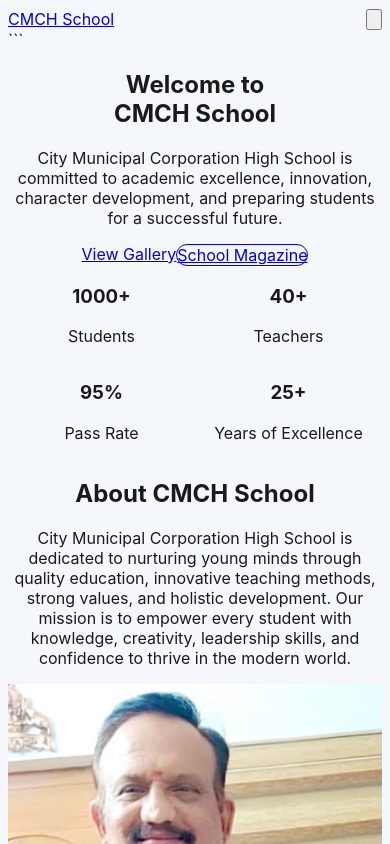
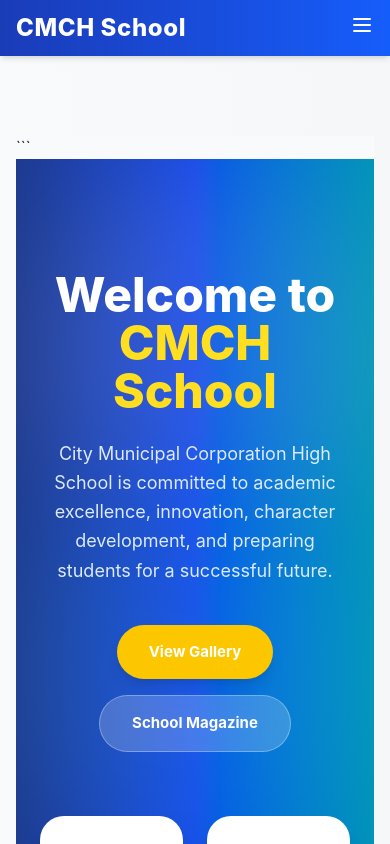
Before and after one commit to samuelpraveenk9-lab/citymunicipalhighschoolrjy, a React (Vite) app: page / in a window 390 px wide. Shown: the top 844 px of the page. Built offline with nearby package versions, Linux system fonts and the light colour scheme.

Commit message:
Enhance global styles and improve responsiveness

```diff
--- a/src/index.css
+++ b/src/index.css
@@ -1,55 +1,151 @@
-/* -----------------------------------------
-   CMCH SCHOOL – GLOBAL ROOT STYLES
-   Powered by TailwindCSS
------------------------------------------- */
+@import "tailwindcss";
 
-/* Tailwind layers */
-@tailwind base;
-@tailwind components;
-@tailwind utilities;
+/* =========================================
+CMCH SCHOOL - GLOBAL STYLES
+Modern 2026 Design System
+========================================= */
 
-/* Smooth, clean font */
+:root {
+--primary: #1e40af;
+--secondary: #0ea5e9;
+--accent: #fbbf24;
+--background: #f8fafc;
+--text: #0f172a;
+}
+
+/* Reset */
+*,
+*::before,
+*::after {
+box-sizing: border-box;
+}
+
+/* Smooth scrolling */
+html {
+scroll-behavior: smooth;
+}
+
+/* Body */
 body {
-  font-family: 'Inter', sans-serif;
-  background-color: #f4f7fb;
-  color: #1a1a1a;
+margin: 0;
+padding: 0;
+font-family: Inter, system-ui, sans-serif;
+background: var(--background);
+color: var(--text);
+overflow-x: hidden;
+
 -webkit-font-smoothing: antialiased;
 -moz-osx-font-smoothing: grayscale;
 }
 
-/* Better scrolling */
-html {
-  scroll-behavior: smooth;
+/* Root container */
+#root {
+min-height: 100vh;
 }
 
-/* Remove link highlight on mobile */
+/* Links */
 a {
+text-decoration: none;
+color: inherit;
 -webkit-tap-highlight-color: transparent;
 }
 
-/* Make images smoother */
+/* Images */
 img {
+display: block;
 max-width: 100%;
-  display: block;
+height: auto;
 }
 
-/* Remove input outlines but keep accessibility */
+/* Buttons */
+button {
+font-family: inherit;
+cursor: pointer;
+}
+
+/* Forms */
 input,
 textarea,
+select,
 button {
 outline: none;
 }
 
-/* Cleaner scrollbars (optional but looks professional) */
+/* Selection */
+::selection {
+background: #bfdbfe;
+color: #0f172a;
+}
+
+/* Scrollbar */
 ::-webkit-scrollbar {
-  width: 8px;
+width: 10px;
+}
+
+::-webkit-scrollbar-track {
+background: #e2e8f0;
 }
 
 ::-webkit-scrollbar-thumb {
-  background: #bfc7d1;
-  border-radius: 10px;
+background: #94a3b8;
+border-radius: 999px;
 }
 
 ::-webkit-scrollbar-thumb:hover {
-  background: #9ba4b0;
+background: #64748b;
 }
+
+/* Utility Animations */
+
+@keyframes float {
+0% {
+transform: translateY(0px);
+}
+
+50% {
+transform: translateY(-8px);
+}
+
+100% {
+transform: translateY(0px);
+}
+}
+
+.float {
+animation: float 4s ease-in-out infinite;
+}
+
+@keyframes fadeUp {
+from {
+opacity: 0;
+transform: translateY(25px);
+}
+
+to {
+opacity: 1;
+transform: translateY(0);
+}
+}
+
+.fade-up {
+animation: fadeUp 0.6s ease forwards;
+}
+
+/* Better focus states */
+:focus-visible {
+outline: 2px solid #2563eb;
+outline-offset: 2px;
+}
+
+/* Prevent layout shifts */
+video,
+iframe {
+max-width: 100%;
+}
+
+/* Mobile improvements */
+@media (max-width: 768px) {
+body {
+font-size: 15px;
+}
+}
```
Lines whose indentation alone changed are shown as unchanged.
